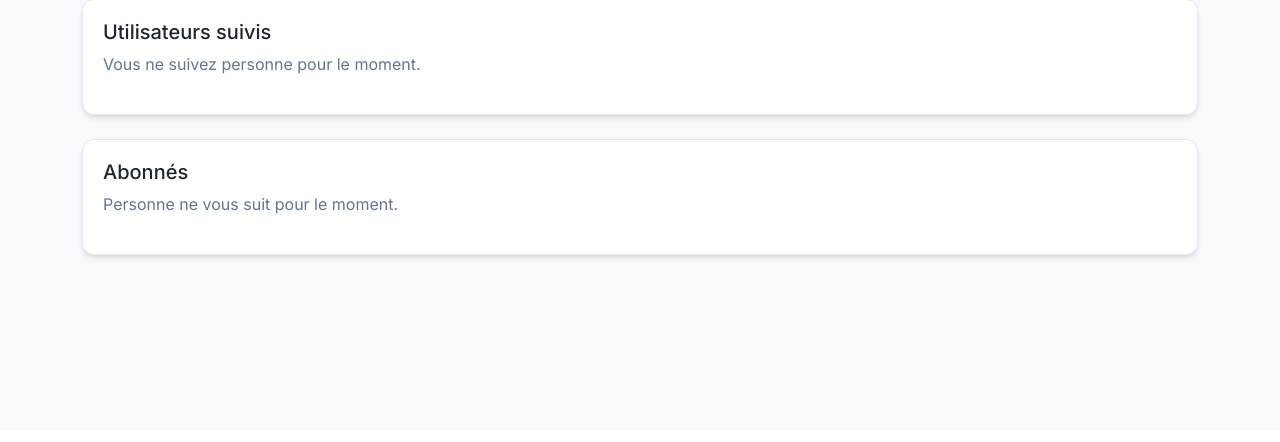
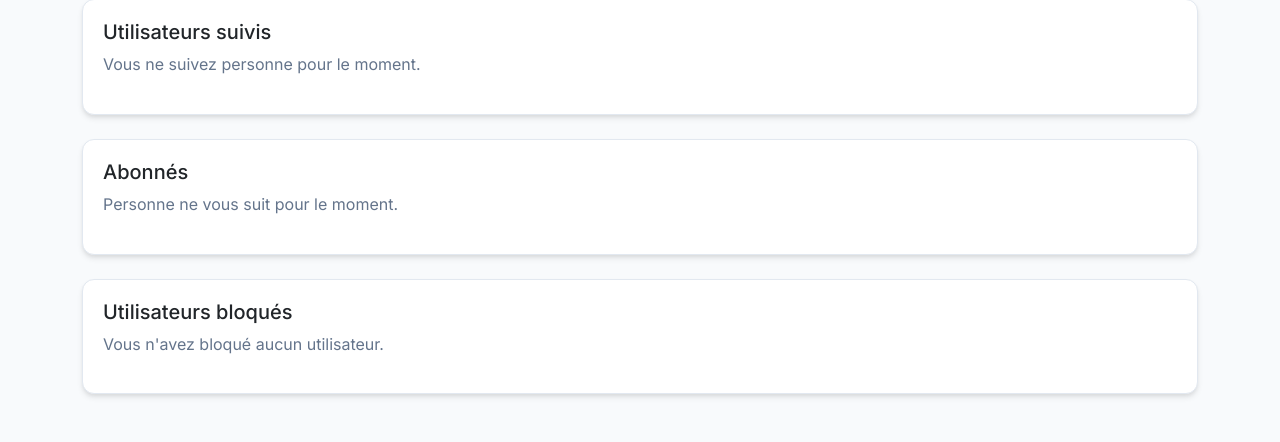
Before and after one commit to MilleriouxMaxime/Projet_9, a Django app: page /follows/ in a window 1280 px wide. Shown: the part 369-811 px from the top of the page. Before the commit the page ends 629 px from the top, so only its background shows below. Run offline with Django 5.2, Linux system fonts and the light colour scheme; the visitor is signed in with stand-in values (Sample User, id 1); data comes from the database, SQL or seed files in the repository.

Commit message:
add bloking of a user

```diff
--- a/litrevu/forms.py
+++ b/litrevu/forms.py
@@ -53,6 +53,14 @@ class UserFollowForm(forms.Form):
             ).exists():
                 raise forms.ValidationError(f"Vous suivez déjà {username}.")
 
+            # Check if the user has blocked the user they're trying to follow
+            if self.request and self.request.user.blocking.filter(blocked_user=user_to_follow).exists():
+                raise forms.ValidationError("Vous ne pouvez pas suivre un utilisateur que vous avez bloqué.")
+
+            # Check if the target user has blocked the current user
+            if self.request and user_to_follow.blocking.filter(blocked_user=self.request.user).exists():
+                raise forms.ValidationError("Vous ne pouvez pas suivre cet utilisateur car il vous a bloqué.")
+
             return username
         except User.DoesNotExist:
             raise forms.ValidationError(f"L'utilisateur {username} n'existe pas.")
--- a/litrevu/models.py
+++ b/litrevu/models.py
@@ -2,6 +2,7 @@ from django.contrib.auth.models import AbstractUser
 from django.core.validators import MinValueValidator, MaxValueValidator
 from django.conf import settings
 from django.db import models
+from django.core.exceptions import ValidationError
 
 
 class User(AbstractUser):
@@ -83,6 +84,37 @@ class Review(models.Model):
         return f"{self.headline}"
 
 
+class UserBlocks(models.Model):
+    user = models.ForeignKey(
+        to=settings.AUTH_USER_MODEL,
+        on_delete=models.CASCADE,
+        related_name='blocking',
+        verbose_name='Utilisateur')
+    blocked_user = models.ForeignKey(
+        to=settings.AUTH_USER_MODEL,
+        on_delete=models.CASCADE,
+        related_name='blocked_by',
+        verbose_name='Utilisateur bloqué')
+    time_created = models.DateTimeField(
+        auto_now_add=True,
+        verbose_name='Date de création')
+
+    class Meta:
+        ordering = ['-time_created']
+        verbose_name = 'Blocage'
+        verbose_name_plural = 'Blocages'
+        unique_together = ('user', 'blocked_user',)
+        constraints = [
+            models.CheckConstraint(
+                check=~models.Q(user=models.F('blocked_user')),
+                name='cannot_block_self'
+            )
+        ]
+
+    def __str__(self):
+        return f"{self.user} a bloqué {self.blocked_user}"
+
+
 class UserFollows(models.Model):
     user = models.ForeignKey(
         to=settings.AUTH_USER_MODEL,
@@ -110,5 +142,17 @@ class UserFollows(models.Model):
             )
         ]
 
+    def clean(self):
+        # Check if the user is blocked by the followed_user
+        if UserBlocks.objects.filter(user=self.followed_user, blocked_user=self.user).exists():
+            raise ValidationError("Vous ne pouvez pas suivre un utilisateur qui vous a bloqué.")
+        # Check if the user has blocked the followed_user
+        if UserBlocks.objects.filter(user=self.user, blocked_user=self.followed_user).exists():
+            raise ValidationError("Vous ne pouvez pas suivre un utilisateur que vous avez bloqué.")
+
+    def save(self, *args, **kwargs):
+        self.clean()
+        super().save(*args, **kwargs)
+
     def __str__(self):
         return f"{self.user} suit {self.followed_user}"
--- a/litrevu/urls.py
+++ b/litrevu/urls.py
@@ -15,9 +15,11 @@ urlpatterns = [
     path('home/', views.home, name='home'),
     path('posts/', views.posts, name='posts'),
 
-    # Following
+    # Following and Blocking
     path('follows/', views.follows_list, name='follows'),
     path('unfollow/<int:user_id>/', views.unfollow_user, name='unfollow'),
+    path('block/<int:user_id>/', views.block_user, name='block'),
+    path('unblock/<int:user_id>/', views.unblock_user, name='unblock'),
 
     # Tickets and Reviews
     path('ticket/create/', views.create_ticket, name='create_ticket'),
--- a/litrevu/views.py
+++ b/litrevu/views.py
@@ -1,23 +1,21 @@
 from django.contrib.auth import login, logout, get_user_model
-from django.contrib.auth.views import LoginView, LogoutView
+from django.contrib.auth.views import LoginView
 from django.contrib.auth.decorators import login_required
 from django.contrib import messages
 from django.shortcuts import render, redirect, get_object_or_404
 from django.urls import reverse_lazy
 from django.views.generic import CreateView
-from django.utils.decorators import method_decorator
 from django.views import View
 from django.db import IntegrityError, transaction
 from django.db.models import Q, CharField, Value, Exists, OuterRef
 from itertools import chain
-from django.db.models.functions import Concat
 from django.http import HttpResponseForbidden
 
 from .forms import (
     SignUpForm, LoginForm, UserFollowForm,
     TicketForm, ReviewForm
 )
-from .models import UserFollows, Ticket, Review
+from .models import UserFollows, Ticket, Review, UserBlocks
 
 User = get_user_model()
 
@@ -117,6 +115,8 @@ class CustomLogoutView(View):
 def follows_list(request):
     following = request.user.following.select_related('followed_user').order_by('-time_created')
     followers = request.user.followed_by.select_related('user').order_by('-time_created')
+    blocked_users = request.user.blocking.select_related('blocked_user').order_by('-time_created')
+    blocked_by = request.user.blocked_by.select_related('user').order_by('-time_created')
     form = UserFollowForm(request=request)
 
     if request.method == 'POST':
@@ -140,6 +140,8 @@ def follows_list(request):
         'form': form,
         'following': following,
         'followers': followers,
+        'blocked_users': blocked_users,
+        'blocked_by': blocked_by
     })
 
 @login_required
@@ -321,6 +323,44 @@ def delete_ticket(request, ticket_id):
     })
 
 @login_required
+def block_user(request, user_id):
+    user_to_block = get_object_or_404(User, id=user_id)
+
+    # Check if trying to block self
+    if user_to_block == request.user:
+        messages.error(request, 'Vous ne pouvez pas vous bloquer vous-même.')
+        return redirect('litrevu:follows')
+
+    try:
+        # Create the block
+        UserBlocks.objects.create(user=request.user, blocked_user=user_to_block)
+
+        # Remove any existing follow relationships in both directions
+        UserFollows.objects.filter(
+            Q(user=request.user, followed_user=user_to_block) |
+            Q(user=user_to_block, followed_user=request.user)
+        ).delete()
+
+        messages.success(request, f'Vous avez bloqué {user_to_block.username}.')
+    except IntegrityError:
+        messages.error(request, 'Vous bloquez déjà cet utilisateur.')
+
+    return redirect('litrevu:follows')
+
+@login_required
+def unblock_user(request, user_id):
+    user_to_unblock = get_object_or_404(User, id=user_id)
+
+    try:
+        block = UserBlocks.objects.get(user=request.user, blocked_user=user_to_unblock)
+        block.delete()
+        messages.success(request, f'Vous avez débloqué {user_to_unblock.username}.')
+    except UserBlocks.DoesNotExist:
+        messages.error(request, 'Vous ne bloquez pas cet utilisateur.')
+
+    return redirect('litrevu:follows')
+
+@login_required
 def posts(request):
     # Get all tickets created by the user
     tickets = Ticket.objects.filter(
--- a/templates/litrevu/follows.html
+++ b/templates/litrevu/follows.html
@@ -61,17 +61,25 @@
             </div>
 
             <!-- Followers List -->
-            <div class="card">
+            <div class="card mb-4">
                 <div class="card-body">
                     <h5 class="card-title">Abonnés</h5>
                     {% if followers %}
                         <div class="list-group">
                             {% for follower in followers %}
-                                <div class="list-group-item">
-                                    <strong>{{ follower.user.username }}</strong>
-                                    <small class="text-muted">
-                                        Vous suit depuis le {{ follower.time_created|date:"d/m/Y" }}
-                                    </small>
+                                <div class="list-group-item d-flex justify-content-between align-items-center">
+                                    <div>
+                                        <strong>{{ follower.user.username }}</strong>
+                                        <small class="text-muted">
+                                            Vous suit depuis le {{ follower.time_created|date:"d/m/Y" }}
+                                        </small>
+                                    </div>
+                                    <form method="post" action="{% url 'litrevu:block' follower.user.id %}" style="display: inline;">
+                                        {% csrf_token %}
+                                        <button type="submit" class="btn btn-warning btn-sm">
+                                            Bloquer
+                                        </button>
+                                    </form>
                                 </div>
                             {% endfor %}
                         </div>
@@ -80,6 +88,35 @@
                     {% endif %}
                 </div>
             </div>
+
+            <!-- Blocked Users List -->
+            <div class="card">
+                <div class="card-body">
+                    <h5 class="card-title">Utilisateurs bloqués</h5>
+                    {% if blocked_users %}
+                        <div class="list-group">
+                            {% for block in blocked_users %}
+                                <div class="list-group-item d-flex justify-content-between align-items-center">
+                                    <div>
+                                        <strong>{{ block.blocked_user.username }}</strong>
+                                        <small class="text-muted">
+                                            Bloqué depuis le {{ block.time_created|date:"d/m/Y" }}
+                                        </small>
+                                    </div>
+                                    <form method="post" action="{% url 'litrevu:unblock' block.blocked_user.id %}" style="display: inline;">
+                                        {% csrf_token %}
+                                        <button type="submit" class="btn btn-secondary btn-sm">
+                                            Débloquer
+                                        </button>
+                                    </form>
+                                </div>
+                            {% endfor %}
+                        </div>
+                    {% else %}
+                        <p class="text-muted">Vous n'avez bloqué aucun utilisateur.</p>
+                    {% endif %}
+                </div>
+            </div>
         </div>
     </div>
 </div>
```
Also changed, not shown: litrevu/migrations/0002_userblocks_userblocks_cannot_block_self_and_more.py (added).
